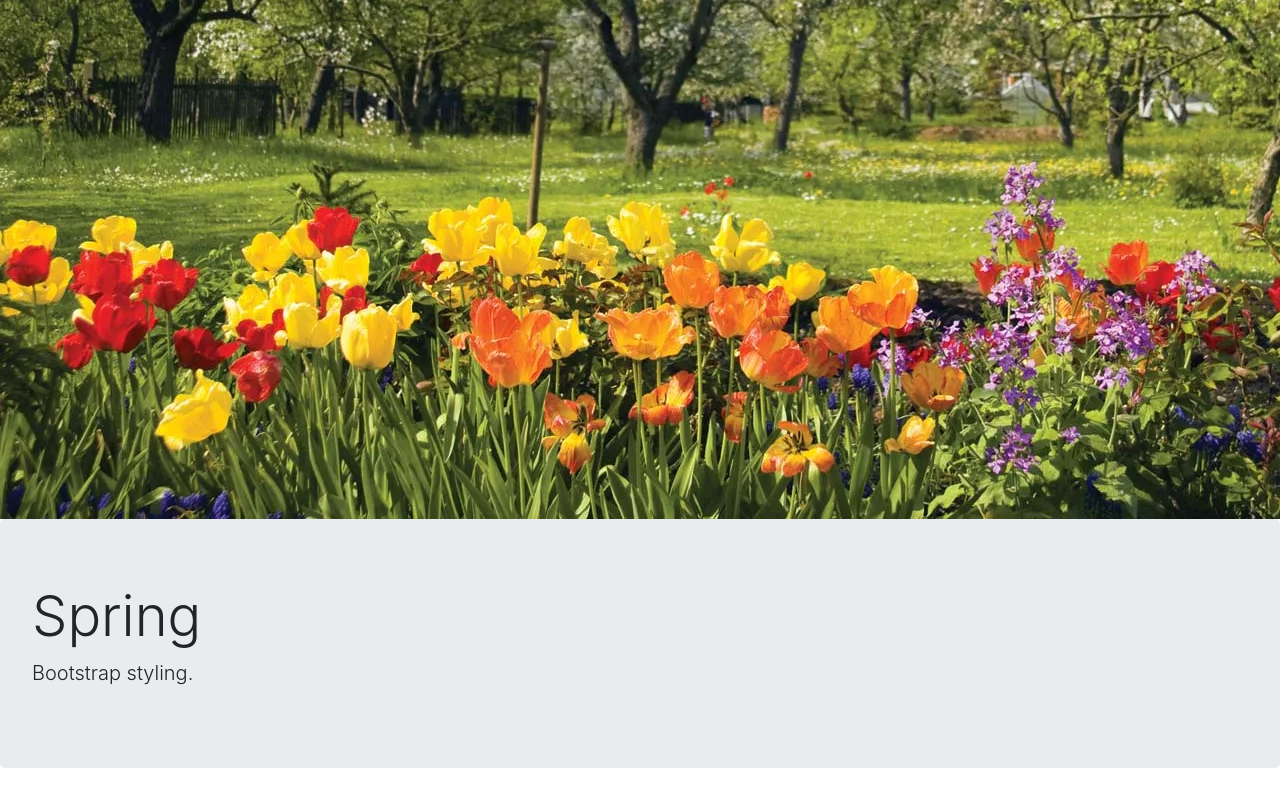
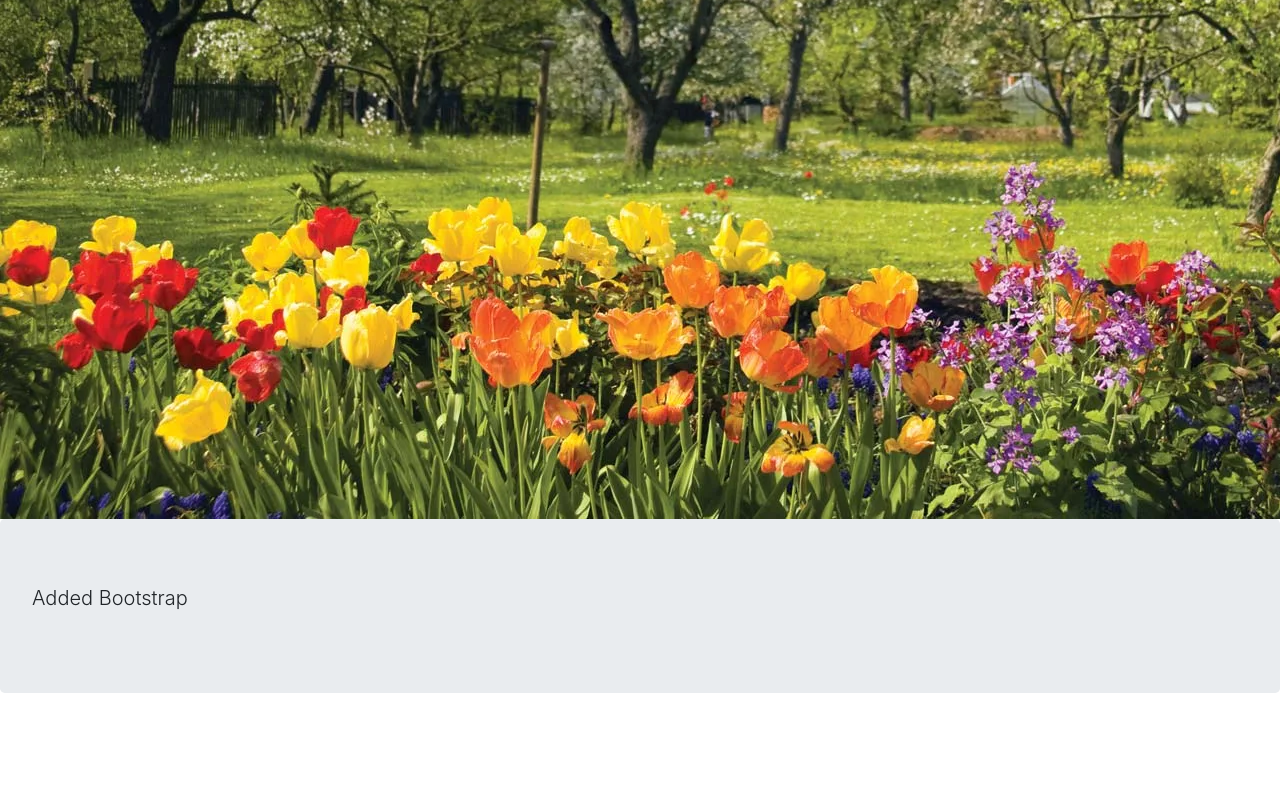
Before and after one commit to gf0918356/Spring, a plain HTML site: page index.html in a window 1280 px wide. Shown: the part 604-1404 px from the top of the page. After the commit the page ends 1329 px from the top, so only its background shows below. Drawn offline with nearby package versions, Linux system fonts and the light colour scheme; files whose address does not match are found by name.

Commit message:
added a paragraph and a style sheet

```diff
--- a/index.html
+++ b/index.html
@@ -2,6 +2,7 @@
 <html>
     <head>
         <link rel="stylesheet" type="text/css" href="styles.css">
+
 
         <link rel="stylesheet" href="https://stackpath.bootstrapcdn.com/bootstrap/4.5.2/css/bootstrap.min.css">
         <script src="https://code.jquery.com/jquery-3.5.1.slim.min.js"></script>
@@ -12,12 +13,13 @@
 
 <h1> Spring is Near! </h1>
 
+<body id="my-page">
+
 <body>
     <img src="C:\Users\Maxx\Desktop\GitPractice\Spring-flowers-fruit-trees-bloom.webp" alt="Spring Flowers">
 
     <div class="jumbotron">
-        <h1 class="display-4">Spring</h1>
-        <p class="lead"> Bootstrap styling.</p>
+        <p class="lead"> Added Bootstrap </p>
     </div>
 
 </body>
```
